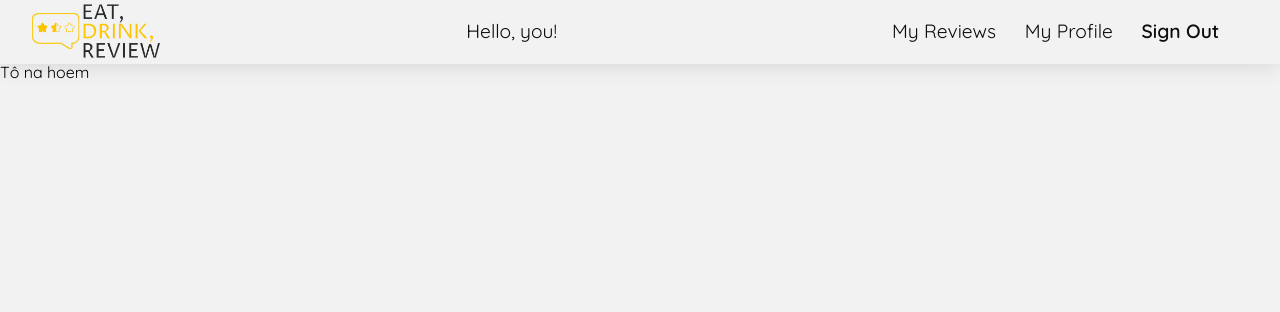
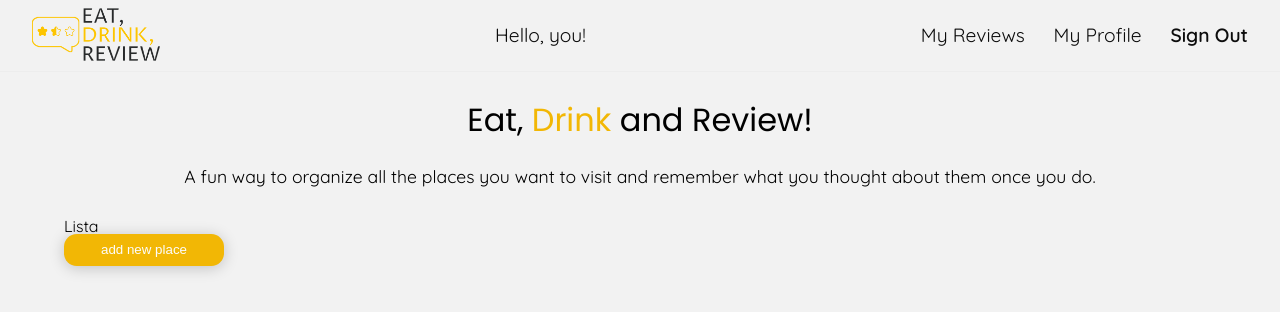
Before and after one commit to Laisses/POC-TS-food-review, a React (Create React App) app: page / in a window 1280 px wide. Shown: the top 312 px of the page. Built offline with nearby package versions, Linux system fonts and the light colour scheme.

Commit message:
src/pages/Home.js: create a home page basic structure

```diff
--- /dev/null
+++ b/src/components/Form.js
@@ -0,0 +1,3 @@
+export const Form = () => {
+    return <div>Sou um form</div>
+};
--- a/src/components/Header.js
+++ b/src/components/Header.js
@@ -1,5 +1,5 @@
 import styled from "styled-components";
-import { LIGHT_GREY, BLACK, PRIMARY_FONT } from "../constants/constants";
+import { LIGHT_GREY, BLACK, PRIMARY_FONT, DARK_GREY } from "../constants/constants";
 import { Link } from "react-router-dom";
 import logo from "../assets/images/logo.png"
 
@@ -26,13 +26,14 @@ export const Header = () => {
 };
 
 const NavBar = styled.div`
-    height: 4rem;
+    height: 4.5rem;
     display: flex;
     align-items: center;
     justify-content: space-between;
     padding: 0 2rem;
-    box-shadow: 0px 1px 24px rgba(0, 0, 0, 0.12);
+    border-bottom: 1px solid #EDEDED;
     background-color: ${LIGHT_GREY};
+    margin-bottom: 2rem;
 `;
 
 const Logo = styled.img`
@@ -48,7 +49,7 @@ const NavItem = styled.p`
     color: ${BLACK};
     font-family: ${PRIMARY_FONT};
     font-size: 1.2rem;
-    margin-right: 1.8rem;
+    margin-left: 1.8rem;
 `;
 
 const Span = styled.span`
--- /dev/null
+++ b/src/components/Places.js
@@ -0,0 +1,3 @@
+export const Places = () => {
+return <>Lista</>
+};
--- a/src/pages/Home.js
+++ b/src/pages/Home.js
@@ -1,6 +1,68 @@
+import styled from "styled-components";
+import { useState } from "react";
+import { Places } from "../components/Places";
+import { Form } from "../components/Form";
+import { LIGHT_GREY, SECONDARY_FONT, YELLOW } from "../constants/constants";
 
 export const Home = () => {
+    const [openForm, setOpenForm] = useState(false);
+
     return (
-        <div>Tô na hoem</div>
+        <MainContainer>
+            <IntroContainer>
+                <Header>
+                    Eat, <span>Drink</span> and Review!
+                </Header>
+                <Description>
+                    A fun way to organize all the places you want to visit and remember what you thought about them once you do.
+                </Description>
+            </IntroContainer>
+            <Places />
+            <Button
+                onClick={() => setOpenForm(!openForm)}>
+                add new place
+            </Button>
+            {openForm && <Form />}
+        </MainContainer>
     );
 };
+
+const MainContainer = styled.div`
+    padding: 0 4rem;
+    display: flex;
+    flex-direction: column;
+`;
+
+const IntroContainer = styled.div`
+    display: flex;
+    flex-direction: column;
+    align-items: center;
+`;
+
+const Header = styled.h1`
+    font-family: ${SECONDARY_FONT};
+    font-size: 2rem;
+    text-align: center;
+    margin-bottom: 2rem;
+    span {
+        color: ${YELLOW};
+    }
+`;
+
+const Description = styled.p`
+    font-size: 1.1rem;
+    margin-bottom: 2rem;
+`;
+
+const Button = styled.button`
+    width: 10rem;
+    height: 2rem;
+    color: #fcfcfc;
+    background-color: ${YELLOW};
+    border: none;
+    border-radius: .8rem;
+    box-shadow: 0px 2px 15px rgba(0,0,0,0.2);
+    &:active {
+        transform: translateY(1px);
+    }
+`;
```
